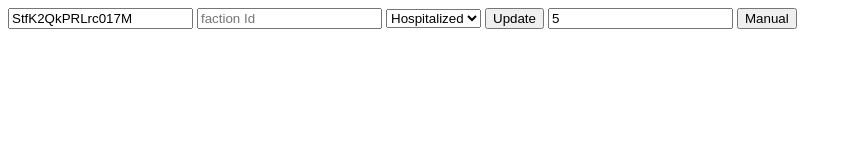
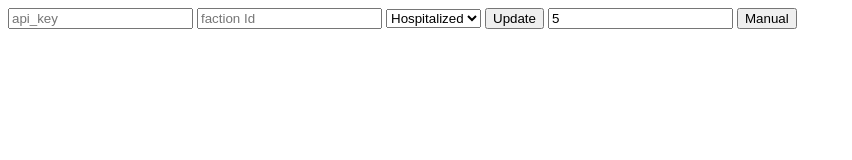
Before and after one commit to sherkhanpaws/sherkhanpaws.github.io, a plain HTML site: page index.html in a window 1280 px wide. Shown: the whole page, without its empty margins (0-852 px from the left). Drawn offline with Linux system fonts and the light colour scheme.

Commit message:
Removed API Key to make it public

```diff
--- a/index.html
+++ b/index.html
@@ -85,7 +85,7 @@ window.onload = function() {
 </script>
 </head>
 <body>
-<input id="api_key" placeholder="api_key" value="StfK2QkPRLrc017M"/>
+<input id="api_key" placeholder="api_key" />
 <input id="faction_id" placeholder="faction Id"/>
 <select id="hosp_reason" name="Reason">
 <option value="hosped">Hospitalized</option>
```
